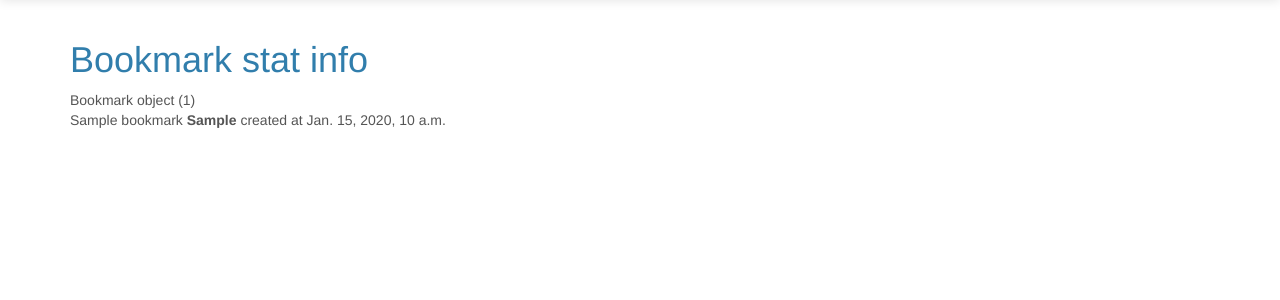
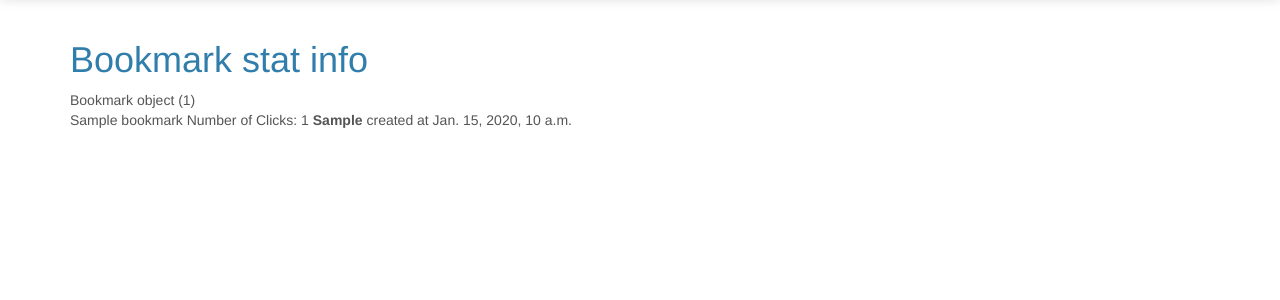
Before and after one commit to tshealy/urly-bird, a Django app: page /bookmark/display/1/ in a window 1280 px wide. Shown: the part 51-351 px from the top of the page. Run offline with Django 3.2, Linux system fonts and the light colour scheme; tables that the repository leaves empty hold one stand-in row (values such as "Sample post"); some libraries are stand-ins or nearby versions.

Commit message:
bookmark display

```diff
--- a/urlybird/bookmark/templates/bookmark/bookmark_display.html
+++ b/urlybird/bookmark/templates/bookmark/bookmark_display.html
@@ -4,6 +4,7 @@
     <h1>Bookmark stat info</h1>
         {{ bookmark }}
                 <li class="list-unstyled">{{ bookmark.title }}
+                    Number of Clicks: {{ number_clicks }}
                    <strong>{{ bookmark.long }}</strong> created at
                     {{ bookmark.created }} </li>
 {% endblock %}
```
